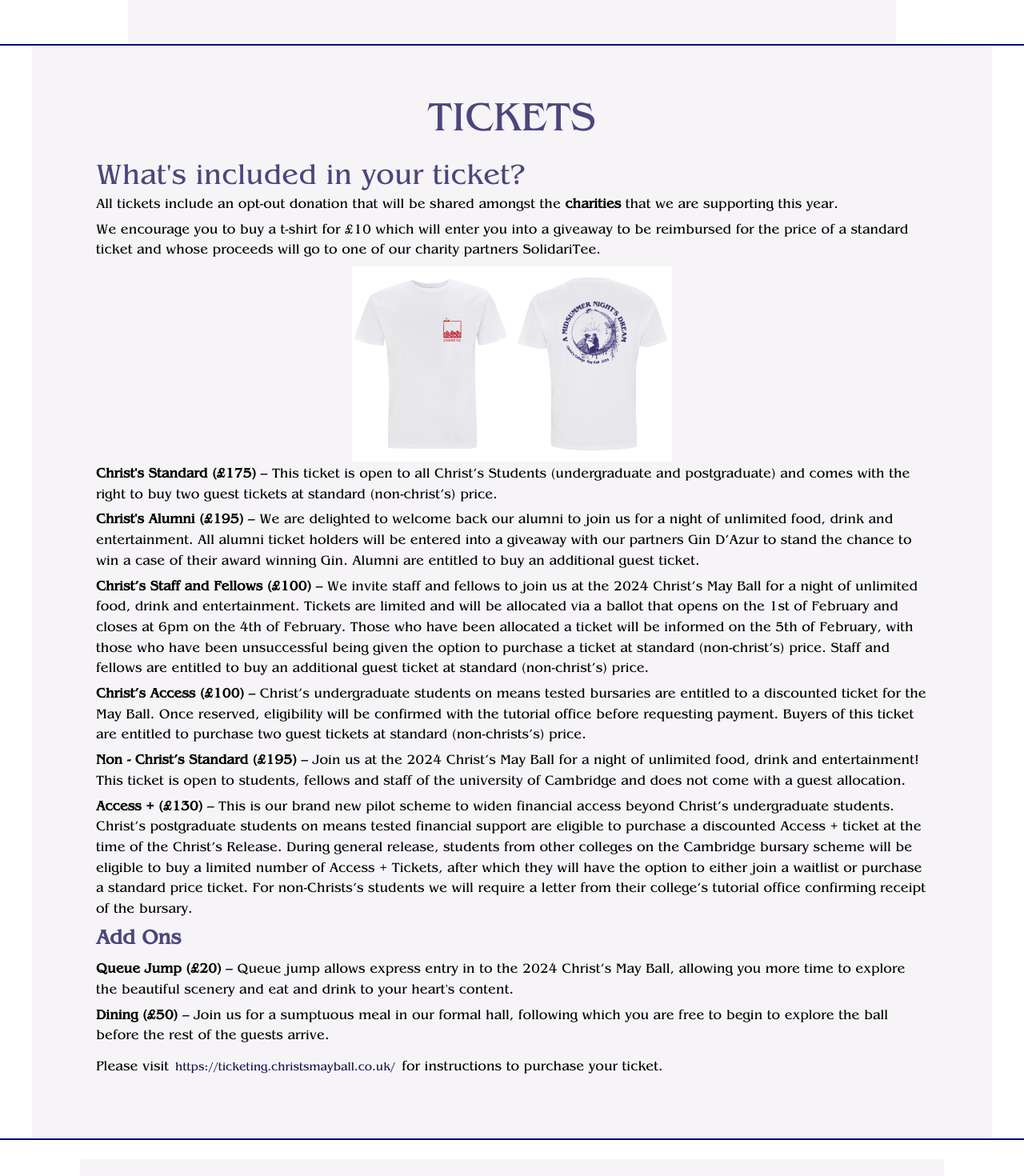
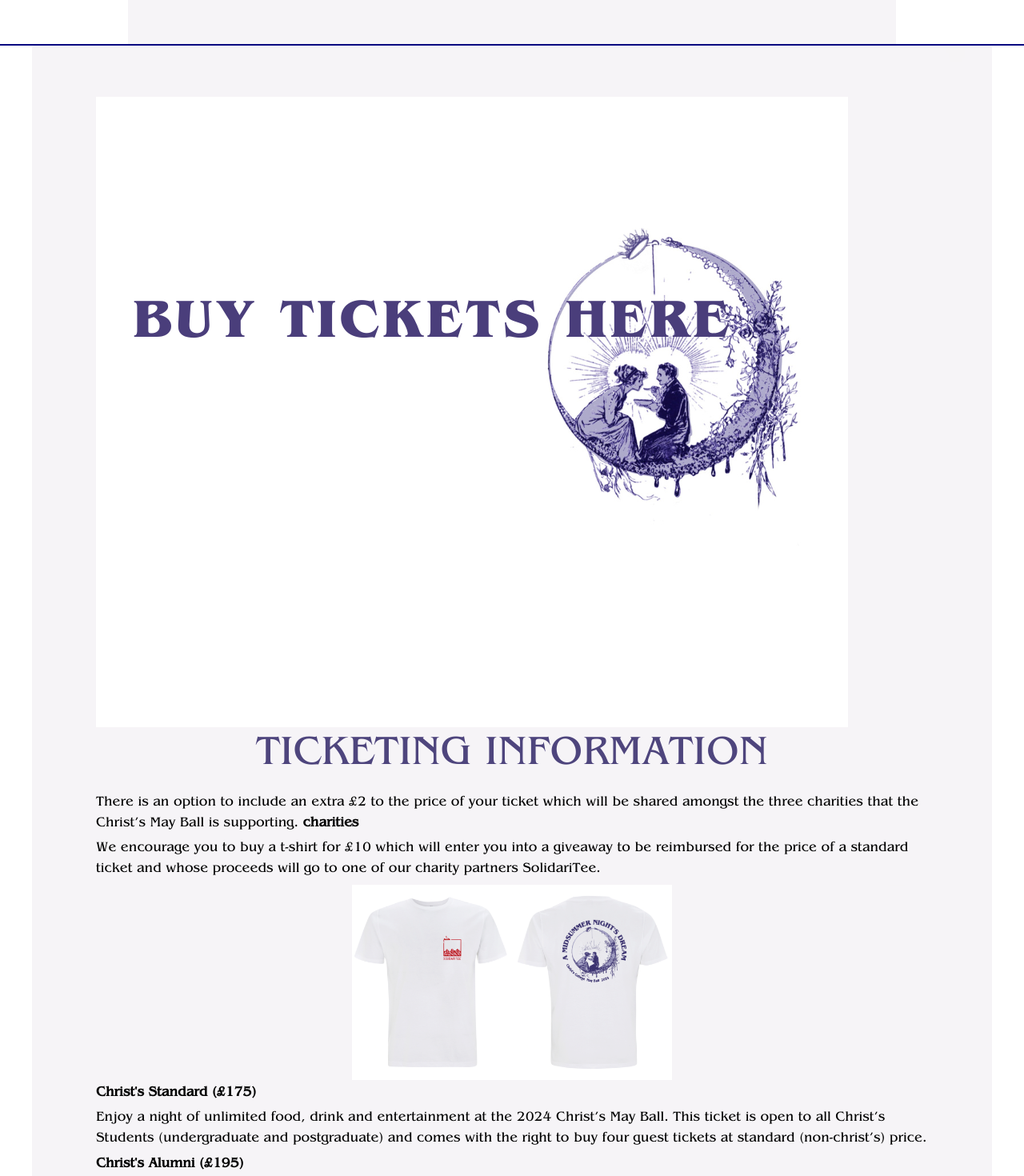
Before and after one commit to scottjones03/cmb-2024-website, a React (Create React App) app: page / in a window 1280 px wide. Shown: the part 2100-3570 px from the top of the page at 80% size. Built offline with nearby package versions, Linux system fonts and the light colour scheme.

Commit message:
improvemenets

```diff
--- a/src/assets/img/index.js
+++ b/src/assets/img/index.js
@@ -16,6 +16,7 @@ import RedBullSponsor from "./2024/sponsors/RedBullEnergyDrink transparent.png";
 import GinDAzurSponsor from "./2024/sponsors/gin_d_azur.png";
 import NicheCocktailsSponsor from "./2024/sponsors/niche cocktails.png";
 import TShirt from "./2024/sponsors/Solidaritee tshirt photos.png";
+import BuyTicketButton from "./2024/CHRIST’S COLLEGE MAY BALL-3.png";
 
 export {
   Background,
@@ -33,5 +34,6 @@ export {
   SoldariTeeCharity,
   RedBullSponsor,
   GinDAzurSponsor,
-  NicheCocktailsSponsor
+  NicheCocktailsSponsor,
+  BuyTicketButton
 };
--- a/src/components/main/CommitteeDisplay.jsx
+++ b/src/components/main/CommitteeDisplay.jsx
@@ -8,7 +8,7 @@ const data = {
     ["Adanna Okoli", "President", "president@christsmayball.co.uk"],
     ["Amelia Cheeseman", "President", "president@christsmayball.co.uk"],
     ["Eliana Dyer-Fernandes", "Head of Art & Design", "design@christsmayball.co.uk"],
-    ["Annie Milhoffer", "Art & Design", "design@christsmayball.co.uk"],
+    ["Annie Milhofer", "Art & Design", "design@christsmayball.co.uk"],
     ["Monty Hunt", "Art & Design", "design@christsmayball.co.uk"],
     ["Adhithy Hari Baskar", "Art & Design", "design@christsmayball.co.uk"],
     ["Katie Burge", "Graphics", "graphics@christsmayball.co.uk"],
--- a/src/components/main/TicketsDisplay.jsx
+++ b/src/components/main/TicketsDisplay.jsx
@@ -1,13 +1,14 @@
 import * as React from "react";
 import { Tab, Tabs, Box, Typography, Button , Grid} from "@mui/material";
-import { Link } from "react-router-dom";
+import { Link } from "@mui/material";
+import { Link as RouterLink } from "react-router-dom";
 
 import BodyParagraph from "../BodyParagraph";
 import TabPanel from "../TabPanel";
 import { Stone } from "../../assets/img";
 import { OpenInNew } from "@mui/icons-material";
 
-import { TShirt } from "../../assets/img";
+import { TShirt , BuyTicketButton} from "../../assets/img";
 
 const TicketTab = ({ label, index, ...others }) => (
   <Tab
@@ -45,11 +46,9 @@ const FirstSection = ({
   nonChristsStandardPrice
 }) => (
   <>
-    <Typography variant="h4">What's included in your ticket?</Typography>
+
     <BodyParagraph>
-        All tickets include an opt-out donation that will be shared amongst the <a href={`https://www.christsmayball.co.uk/#/charities`} style={{ textDecoration: 'none', color: 'inherit' }}>
-          <strong>charities</strong>
-        </a> that we are supporting this year.
+      There is an option to include an extra £2 to the price of your ticket which will be shared amongst the three charities that the Christ’s May Ball is supporting. <a href={`https://www.christsmayball.co.uk/#/charities`} style={{ textDecoration: 'none', color: 'inherit' }}> <strong>charities</strong></a>
     </BodyParagraph>
     <BodyParagraph>
       We encourage you to buy a t-shirt for £10 which will enter you into a giveaway to be reimbursed for the price of a standard ticket and whose proceeds will go to one of our charity partners SolidariTee.
@@ -83,22 +82,41 @@ const FirstSection = ({
     {(
       <>
         <BodyParagraph>
-          <strong>Christ's Standard (£{standardPrice})</strong> – This ticket is open to all Christ’s Students (undergraduate and postgraduate)  and comes with the right to buy two guest tickets at standard (non-christ’s) price.
+          <strong>Christ's Standard (£{standardPrice})</strong>
         </BodyParagraph>
         <BodyParagraph>
-          <strong>Christ's Alumni (£{alumniPrice})</strong> – We are delighted to welcome back our alumni to join us for a night of unlimited food, drink and entertainment. All alumni ticket holders will be entered into a giveaway with our partners Gin D’Azur to stand the chance to win a case of their award winning Gin. Alumni are entitled to buy an additional guest ticket.
+        Enjoy a night of unlimited food, drink and entertainment at the 2024 Christ’s May Ball.
+        This ticket is open to all Christ’s Students (undergraduate and postgraduate)  and comes with the right to buy four guest tickets at standard (non-christ’s) price.
         </BodyParagraph>
         <BodyParagraph>
-          <strong>Christ’s Staff and Fellows (£{staffPrice})</strong> – We invite staff and fellows to join us at the 2024 Christ’s May Ball for a night of unlimited food, drink and entertainment. Tickets are limited and will be allocated via a ballot that opens on the 1st of February and closes at 6pm on the 4th of February. Those who have been allocated a ticket will be informed on the 5th of February, with those who have been unsuccessful being given the option to purchase a ticket at standard (non-christ’s) price. Staff and fellows are entitled to buy an additional guest ticket at standard (non-christ’s) price.
+          <strong>Christ's Alumni (£{alumniPrice})</strong>
         </BodyParagraph>
         <BodyParagraph>
-          <strong>Christ’s Access (£{accessPrice})</strong> – Christ’s undergraduate students on means tested bursaries are entitled to a discounted ticket for the May Ball. Once reserved, eligibility will be confirmed with the tutorial office before requesting payment. Buyers of this ticket are entitled to purchase two guest tickets at standard (non-christs’s) price.
+        We are delighted to welcome back our alumni to join us for a night of unlimited food, drink and entertainment. All alumni ticket holders will be entered into a giveaway with our partners Gin D’Azur to stand the chance to win a case of their award winning Gin. Alumni are entitled to buy three additional guest tickets.
         </BodyParagraph>
         <BodyParagraph>
-          <strong>Non - Christ’s Standard (£{nonChristsStandardPrice})</strong> – Join us at the 2024 Christ’s May Ball for a night of unlimited food, drink and entertainment! This ticket is open to students, fellows and staff of the university of Cambridge and does not come with a guest allocation.
+          <strong>Christ’s Staff and Fellows (£{staffPrice})</strong>
         </BodyParagraph>
         <BodyParagraph>
-          <strong>Access + (£{accessPlusPrice})</strong> – This is our brand new pilot scheme to widen financial access beyond Christ’s undergraduate students. Christ’s postgraduate students on means tested financial support are eligible to purchase a discounted Access + ticket at the time of the Christ’s Release. During general release, students from other colleges on the Cambridge bursary scheme will be eligible to buy a limited number of Access + Tickets, after which they will have the option to either join a waitlist or purchase a standard price ticket. For non-Christs’s students we will require a letter from their college’s tutorial office confirming receipt of the bursary.
+        We invite staff and fellows to join us at the 2024 Christ’s May Ball for a night of unlimited food, drink and entertainment. Tickets are limited and will be allocated via a ballot that opens on the 1st of February and closes at 6pm on the 4th of February. Those who have been allocated a ticket will be informed on the 5th of February, with those who have been unsuccessful being given the option to purchase a ticket at standard (non-christ’s) price. Staff and fellows are entitled to buy three additional guest tickets at standard (non-christ’s) price.
+        </BodyParagraph>
+        <BodyParagraph>
+          <strong>Christ’s Access (£{accessPrice})</strong>
+        </BodyParagraph>
+        <BodyParagraph>
+        Christ’s undergraduate students on means tested bursaries are entitled to a discounted ticket for the May Ball. Once reserved, eligibility will be confirmed with the tutorial office before requesting payment. Buyers of this ticket are entitled to purchase two guest tickets at standard (non-christs’s) price.
+        </BodyParagraph>
+        <BodyParagraph>
+          <strong>Non - Christ’s Standard (£{nonChristsStandardPrice})</strong>
+        </BodyParagraph>
+        <BodyParagraph>
+        Join us at the 2024 Christ’s May Ball for a night of unlimited food, drink and entertainment! This ticket is open to students, fellows and staff of the university of Cambridge and comes with the right to buy two additional guest tickets.
+        </BodyParagraph>
+        <BodyParagraph>
+          <strong>Access + (£{accessPlusPrice})</strong>
+        </BodyParagraph>
+        <BodyParagraph>
+        This is our brand new pilot scheme to widen financial access beyond Christ’s undergraduate students. Christ’s postgraduate students on means tested financial support are eligible to purchase a discounted Access + ticket at the time of the Christ’s Release. During general release, students from other colleges on the Cambridge bursary scheme will be eligible to buy a limited number of Access + Tickets, after which they will have the option to either join a waitlist or purchase a standard price ticket. For non-Christs’s students we will require a letter from their college’s tutorial office confirming receipt of the bursary.
         </BodyParagraph>
       </>
     )}
@@ -254,7 +272,7 @@ const DetailedInfoSection = () => (
         color="primary"
         size="small"
         variant="text"
-        LinkComponent={Link}
+        LinkComponent={RouterLink}
         to="/info"
         sx={{ textTransform: "none", fontWeight: "bold", minWidth: 0 }}
         endIcon={<OpenInNew />}
@@ -286,10 +304,12 @@ export default function TicketsDisplay() {
         }}
       >
 
-
+          <Link href={'https://ticketing.christsmayball.co.uk/'} target="_blank" rel="noopener noreferrer">
+            <img src={BuyTicketButton} alt="Clickable Image" />
+          </Link>
            <Grid item xs={12} textAlign="center">
               <Typography variant="h3" gutterBottom>
-                TICKETS
+                TICKETING INFORMATION
               </Typography>
           </Grid>
           <FirstSection
@@ -302,17 +322,7 @@ export default function TicketsDisplay() {
             diningPrice={50}
             nonChristsStandardPrice={195}
           />
-           <BodyParagraph>
-            Please visit
-            <Button
-              sx={{ minWidth: 0, textTransform: "none" }}
-              href="https://ticketing.christsmayball.co.uk/"
-              target="_blank"
-            >
-              https://ticketing.christsmayball.co.uk/
-            </Button>
-            for instructions to purchase your ticket.
-          </BodyParagraph>
+
       </Box>
     </Box>
   );
```
Also changed, not shown: src/assets/img/2024/CHRIST’S COLLEGE MAY BALL-3.png (added).
